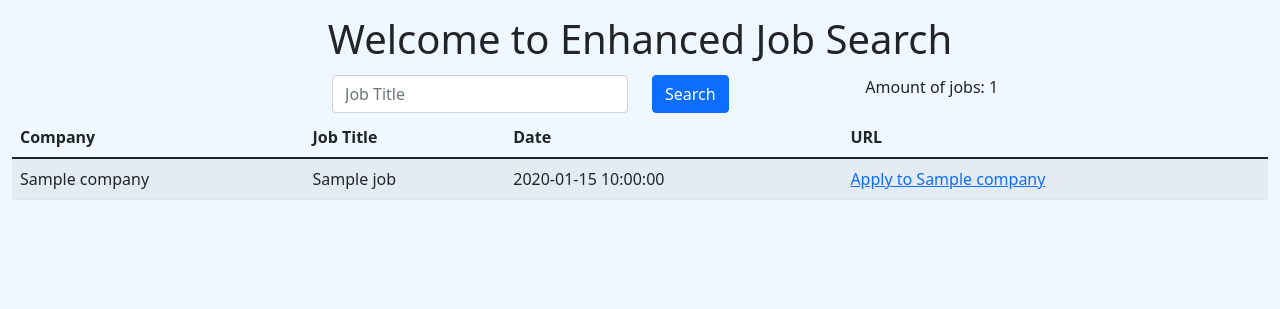
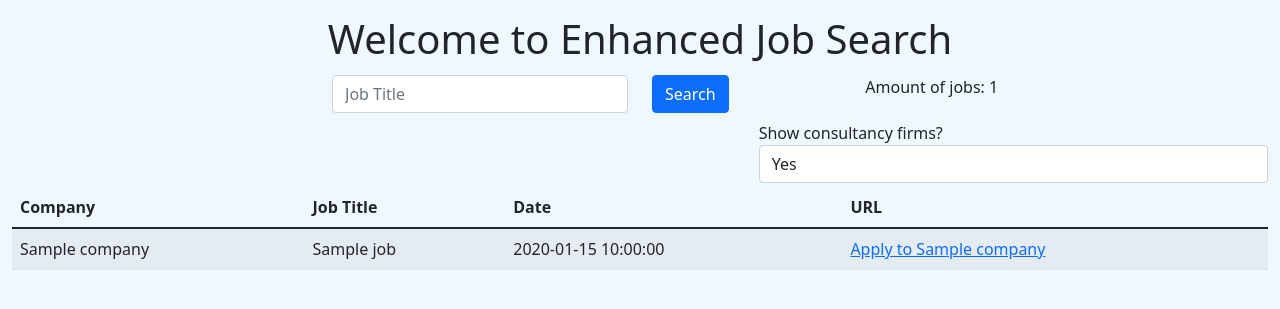
Before and after one commit to ejbills/Enhanced-Job-Search, a Flask app: template templates/index.html in a window 1280 px wide. Shown: the top 309 px of the page. Run offline with Flask 2, Linux system fonts and the light colour scheme; the template is opened without the code that fills it: most values are stand-ins (such as "Sample title", 1, 10 or a date in 2020).

Commit message:
Consultancy firm filter
* General improvements
* Adds consultancy filter

```diff
--- a/app.py
+++ b/app.py
@@ -4,6 +4,8 @@ from web_scrape.web_scraper import scrape
 from flask import Flask, render_template, request
 
 app = Flask(__name__)
+
+consultancy_firms = {0: 'tata', 1: 'infosys', 2: 'revature'}
 
 
 # Root domain
@@ -16,8 +18,9 @@ def index():
 @app.route("/searched", methods=["POST"])
 def searched():
     query = request.form["job-title"]
+    config = request.form.get("consultancy-filter")
 
-    search(query)
+    search(query, config)
 
     temp_jobs_list = copy.copy(Job.jobs_list) # Handles stacked results being returned
     Job.jobs_list.clear()
@@ -27,12 +30,17 @@ def searched():
     return render_template("index.html", jobs_list=temp_jobs_list, total_jobs=total_jobs)
 
 
-def search(job_title):
+def search(job_title, config):
     jobs_returned = scrape(job_title, 15)
 
     for job in jobs_returned:
-        obj = Job(job[0], job[1], job[2], job[3], Job.jobs_list)
-        obj.add()
+        if str(config) == 'no':
+            if job[0].lower() not in consultancy_firms.values():
+                obj = Job(job[0], job[1], job[2], job[3], Job.jobs_list)
+                obj.add()
+        else:
+            obj = Job(job[0], job[1], job[2], job[3], Job.jobs_list)
+            obj.add()
 
 
 class Job:
--- a/templates/index.html
+++ b/templates/index.html
@@ -23,8 +23,15 @@
 					<div class="col-2 my-1">
 						<button type="submit" class="btn btn-md btn-primary">Search</button>
 					</div>
-					<div class="col-4 my-1" align="left">
+					<div class="col-4 my-1">
 						<div>Amount of jobs: {{ total_jobs }}</div>
+					</div>
+					<div class="col-5 my-1">
+						<label for="consultancyFilter">Show consultancy firms?</label>
+						<select name="consultancy-filter" id="consultancyFilter" class="selectpicker form-control">
+							<option value="yes">Yes</option>
+							<option value="no">No</option>
+						</select>
 					</div>
 				</div>
 			</form>
--- a/web_scrape/web_scraper.py
+++ b/web_scrape/web_scraper.py
@@ -20,9 +20,9 @@ def scrape(search_query, iterations):
 
     soup = BeautifulSoup(response.text, 'html.parser')
 
-    pages_returned = soup.findAll("span", {"class": re.compile(r'pn')}) # Dynamically returns all page numbers
+    pages_returned = soup.findAll("span", {"class": re.compile(r'pn')})  # Dynamically returns all page numbers
 
-    for i in range(len(pages_returned)): # Calculates page number for indeed URL
+    for i in range(len(pages_returned)):  # Calculates page number for indeed URL
         if page_count == 0:
             pages.append('00')
             page_count += 10
@@ -42,13 +42,17 @@ def scrape(search_query, iterations):
         posted_date = soup.findAll("span", {"class": re.compile(r'date')}, limit=iterations)
         links = soup.find_all("a", {"class": re.compile(r'tapItem')}, {"href": True})
 
-        for i in range(iterations):
-            job = []
-            job.append(company[i].text if company[i] else 'No company found')
-            job.append(title[i].text if title[i] else 'No job title found')
-            job.append(posted_date[i].text if posted_date[i] else 'No job post date found')
+        try:
+            for i in range(iterations):
+                job = []
 
-            jobs.append(job)
+                job.append(company[i].text if company[i] else 'No company found')
+                job.append(title[i].text if title[i] else 'No job title found')
+                job.append(posted_date[i].text if posted_date[i] else 'No job post date found')
+
+                jobs.append(job)
+        except: # No more job results found, pass
+            pass
 
         for link in links:
             jobs[counter].append('https://indeed.com' + link.get('href'))
```
